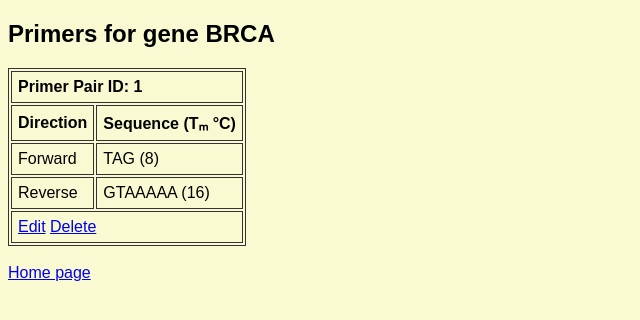
After one commit to vladissta/DB_primers, a Flask app: a page that uses app/templates/pairs.html in a window 1280 px wide. The commit adds this page. Shown: the top 320 px of the page, without its empty margins (0-640 px from the left). Run offline with Flask 3, Linux system fonts and the light colour scheme; data comes from the database, SQL or seed files in the repository; both versions use the stored data as it was after the commit.

Commit message:
1 to many version

```diff
--- a/app/app.py
+++ b/app/app.py
@@ -21,21 +21,35 @@ def get_db():
 @app.route("/")
 @app.route('/index')
 def index():
-    primers = Primers.all(get_db())
+    # db = get_db()
+    # grab each gene_id only once
+    # cur = db.execute(
+    #     'SELECT DISTINCT gene_id FROM primers ORDER BY gene_id;'
+    # )
 
-    return render_template("index.html", primers=primers)
+    gene_ids = [gene.gene_id for gene in Gene.all(get_db())]
+    return render_template("index.html", gene_ids=gene_ids)
 
 
-@app.route('/pair/<primers_id>')
-def pair(primers_id):
-    primer_pair = Primers.get(primers_id, get_db())
-    return render_template('pair.html', pair=primer_pair)
+# @app.route('/pair/<primers_id>')
+# def pair(primers_id):
+#     primer_pair = Primers.get(primers_id, get_db())
+#     return render_template('pair.html', pair=primer_pair)
 
 
-# @app.route('/genes/<gene_id>')
-# def gene(gene_id):
-#     gene = Gene.get(gene_id, get_db())
-#     return render_template('gene.html', gene=gene)
+@app.route('/pairs/<gene_id>')
+def pairs(gene_id):
+    db = get_db()
+    # fetch every primers_id for this gene
+    cur = db.execute(
+        'SELECT primers_id FROM primers WHERE gene_id = ? ORDER BY primers_id;',
+        (gene_id,)
+    )
+    primer_ids = [r[0] for r in cur.fetchall()]
+    # load each full Primers object
+    primers = [Primers.get(pid, db) for pid in primer_ids]
+    return render_template('pairs.html', gene_id=gene_id, primers=primers)
+
 
 
 @app.route('/add', methods=['GET', 'POST', 'PUT'])
@@ -52,15 +66,10 @@ def add():
 
         primers.save(get_db())
 
-        return redirect(url_for('pair', primers_id=primers.primers_id))
+        return redirect(url_for('pairs', primers_id=primers.primers_id,
+                                gene_id=primers.gene.gene_id))
     else:
         return render_template('add.html')
-
-
-# @app.route('/edit/<primers_id>')
-# def edit(primers_id):
-#     primers = Primers.get(primers_id, get_db())
-#     return render_template('add.html', primers=primers)
 
 @app.route('/edit/<primers_id>', methods=['GET', 'POST'])
 def edit(primers_id):
@@ -69,9 +78,9 @@ def edit(primers_id):
         primers.fwd_seq = request.form['forward_primer']
         primers.rev_seq = request.form['reverse_primer']
         primers.save(get_db())
-        return redirect(url_for('pair', primers_id=primers_id))
+        return redirect(url_for('pairs', primers_id=primers_id, gene_id=primers.gene.gene_id))
     else:
-        return render_template('add.html', primers=primers)
+        return render_template('add.html', primers=primers, gene_id=primers.gene.gene_id)
 
 
 @app.route('/delete/<primers_id>')
--- a/app/models/primers.py
+++ b/app/models/primers.py
@@ -90,8 +90,11 @@ class Gene(TableClass):
     @staticmethod
     def all(con: sqlite3.Connection):
 
-        all_genes = [Primers(*primers_row[:3])
-                       for primers_row in con.execute('SELECT * FROM genes;')]
+        all_genes = [Gene(*row[:2])
+                       for row in con.execute('SELECT * FROM genes;')]
+
+        print(all_genes)
+
         for primers in all_genes:
             primers._saved = True
         return all_genes
--- /dev/null
+++ b/app/templates/pairs.html
@@ -0,0 +1,39 @@
+{% extends 'layout.html' %}
+
+{% block title %}<title>Primers for {{ gene_id }}</title>{% endblock %}
+
+{% block info %}
+  <h2>Primers for gene {{ gene_id }}</h2>
+{% endblock %}
+
+{% block content %}
+  {% for p in primers %}
+  <table class="primer-table">
+    <thead>
+      <tr>
+        <th colspan="2">Primer Pair ID: {{ p.primers_id }}</th>
+      </tr>
+      <tr>
+        <th>Direction</th>
+        <th>Sequence (Tₘ °C)</th>
+      </tr>
+    </thead>
+    <tbody>
+      <tr>
+        <td>Forward</td>
+        <td>{{ p.fwd_seq }} ({{ p.fwd_tm }})</td>
+      </tr>
+      <tr>
+        <td>Reverse</td>
+        <td>{{ p.rev_seq }} ({{ p.rev_tm }})</td>
+      </tr>
+      <tr class="actions-row">
+        <td colspan="2">
+          <a href="{{ url_for('edit', primers_id=p.primers_id) }}">Edit</a>
+          <a href="{{ url_for('delete', primers_id=p.primers_id) }}">Delete</a>
+        </td>
+      </tr>
+    </tbody>
+  </table>
+  {% endfor %}
+{% endblock %}
```
Also changed, not shown: app/templates/index.html (+9 -12 lines), app/templates/pair.html (deleted, +0 -38 lines), data/primers_db.db, 1 other file.
